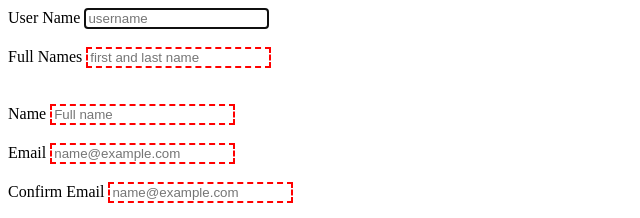
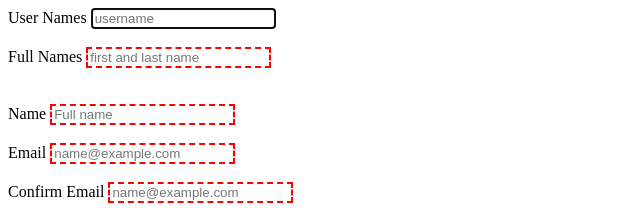
Before and after one commit to 9snehal/todo-app, a website: page form.html in a window 1280 px wide. Shown: the top 218 px of the page, 0-640 px from the left. Drawn offline with Linux system fonts and the light colour scheme.

Commit message:
update form

```diff
--- a/form.html
+++ b/form.html
@@ -14,7 +14,7 @@ input:valid {
 </head>
 <body>
 <form>
-  <label for="frmNameA">User Name</label>
+  <label for="frmNameA">User Names</label>
   <input type="text" id="username" name="username"
 pattern="[a-zA-z]{5,}" placeholder="username" maxlength="30"
 required autofocus/>
```
